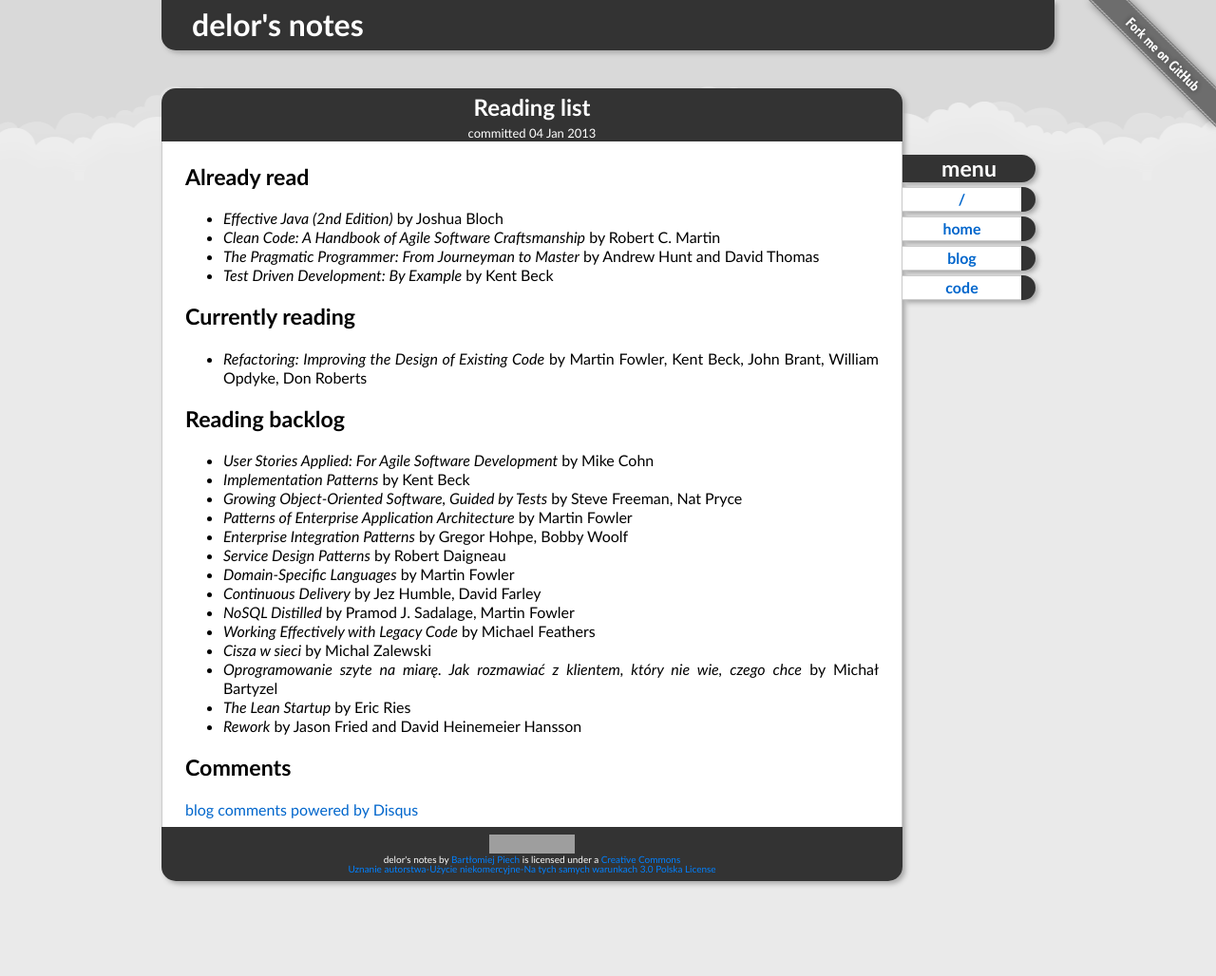
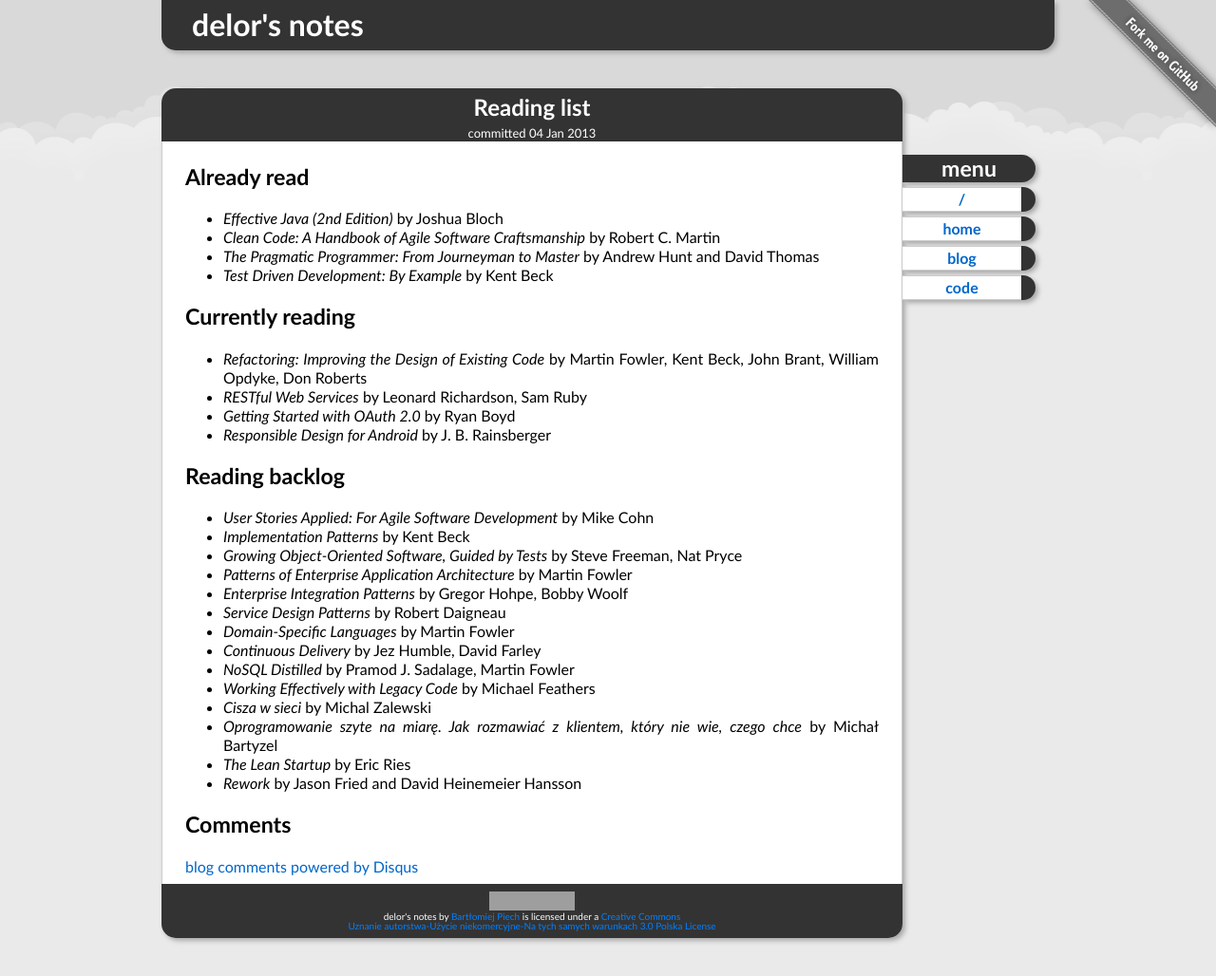
Before and after one commit to delor/delor.github.com, a Jekyll site: the page built from _posts/2013-01-04-reading-list.markdown, in a window 1280 px wide. Shown: the whole page at 95% size. Built offline with Jekyll 4.4.1, drawn with Linux system fonts in a browser that asks for light colours; Markdown is read by kramdown in place of the engine named in the settings; comment, search, counter and statistics services are not loaded; before the commit the page ends 968 px from its top, so only the background shows below that; grey boxes are pictures that could not be loaded.

Commit message:
Update _posts/2013-01-04-reading-list.markdown

```diff
--- a/_posts/2013-01-04-reading-list.markdown
+++ b/_posts/2013-01-04-reading-list.markdown
@@ -12,6 +12,9 @@ title: Reading list
 ## Currently reading
 
 * _Refactoring: Improving the Design of Existing Code_ by Martin Fowler, Kent Beck, John Brant, William Opdyke, Don Roberts
+* _RESTful Web Services_ by Leonard Richardson, Sam Ruby
+* _Getting Started with OAuth 2.0_ by Ryan Boyd
+* _Responsible Design for Android_ by J. B. Rainsberger
 
 ## Reading backlog
 
```
